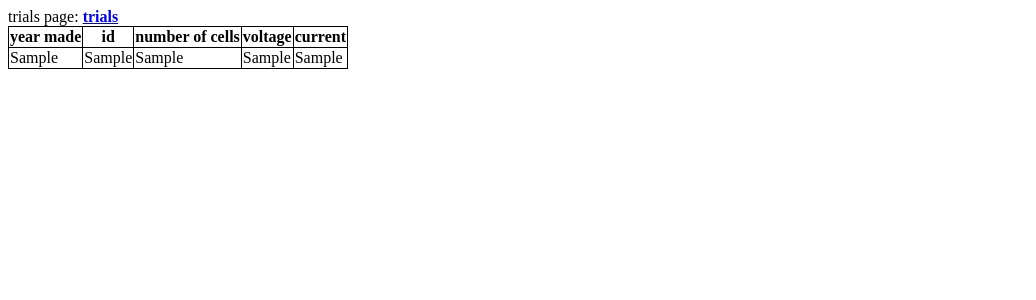
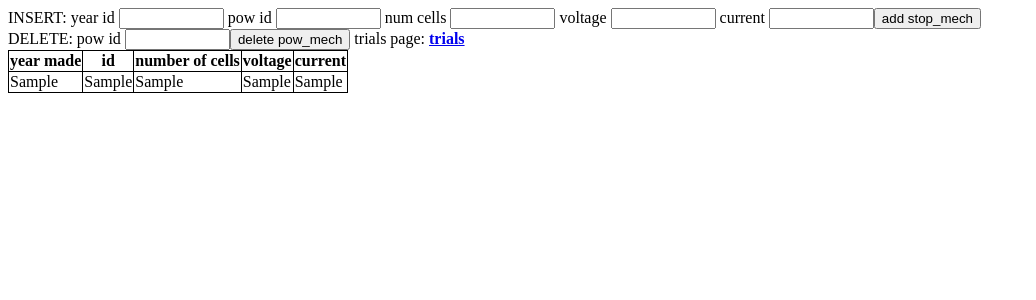
Before and after one commit to trschlomer/chemecar, a Django app: template chemecardb/templates/chemecardb/powmech.html in a window 1280 px wide. Shown: the top 300 px of the page, without its empty margins (0-1036 px from the left). Run offline with Django 3.2, Linux system fonts and the light colour scheme; the template is opened without the code that fills it: most values are stand-ins (such as "Sample title", 1, 10 or a date in 2020); parts of the project's set-up code (start-up, migrations or seed data) failed here and were passed over.

Commit message:
Update powmech.html

```diff
--- a/chemecardb/templates/chemecardb/powmech.html
+++ b/chemecardb/templates/chemecardb/powmech.html
@@ -34,6 +34,30 @@
             this is broke
         {% endif %}
 
+            <form method="POST" action="{% url 'insertpows' %}">
+            {% csrf_token %}
+            INSERT: year id
+            <input type="text" name="textfield0" size="10">
+            pow id
+            <input type="text" name="textfield1" size="10">
+            num cells
+            <input type="text" name="textfield2" size="10">
+            voltage
+            <input type="text" name="textfield3" size="10">
+            current
+            <input type="text" name="textfield4" size="10">
+            <button type="submit">add stop_mech</button>
+        </form>
+
+        <br>
+
+        <form method="POST" action="{% url 'deletepows' %}">
+            {% csrf_token %}
+            DELETE: pow id
+            <input type="text" name="textfield5" size="10">
+
+            <button type="submit">delete pow_mech</button>
+        </form>
         trials page:
         <a href='/chemecardb/trial'><b>trials</b></a>
     </body>
```
